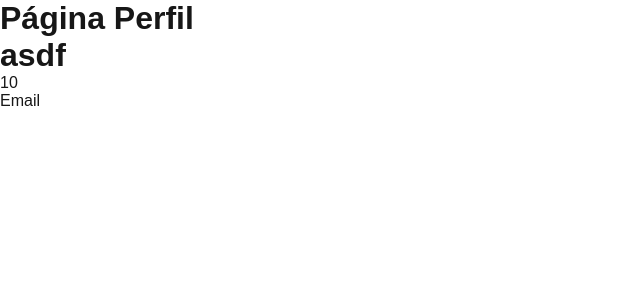
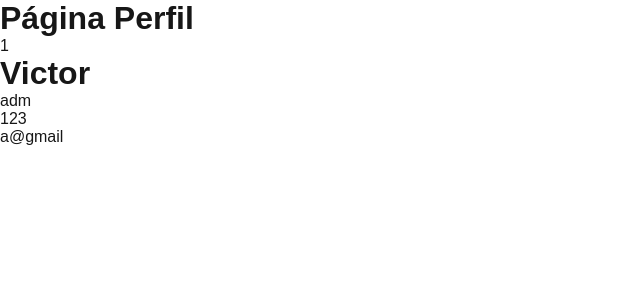
Before and after one commit to Victor14791012/PTAC-VictoreFelipe, a Next.js app: page /perfil in a window 1280 px wide. Shown: the top 300 px of the page, without its empty margins (0-640 px from the left). Built offline with nearby package versions, Linux system fonts and the light colour scheme.

Commit message:
Ativ  Criação de Interfaces

```diff
--- a/src/app/interfaces/perfilUsuario.tsx
+++ b/src/app/interfaces/perfilUsuario.tsx
@@ -3,9 +3,12 @@ import Usuario from './usuario'
 const PerfialUsuario: React.FC <{usuario: Usuario}> = ({usuario}) => {
     return(
         <div>
+                <p>{usuario.id}</p>
                 <h1>{usuario.nome}</h1>
-                <p>{usuario.idade}</p>
-                {usuario.email && <p>Email</p>}
+                <p>{usuario.tipo}</p>
+                <p> {usuario.password}</p>
+
+                { usuario.email? <p>{usuario.email}</p>  : <p>Sem email disponível</p>}
         </div>
     )
 }
--- a/src/app/perfil/page.tsx
+++ b/src/app/perfil/page.tsx
@@ -9,9 +9,11 @@ import PerfilUsuario  from "../interfaces/perfilUsuario";
 
 const PaginaPerfil = () =>{
     const usuario = {
-        nome : 'asdf',
-        idade : '10',
-        email : 'a@gmail.com'
+        id: 1,
+        nome: "Victor",
+        email: "a@gmail",
+        password: "123",
+        tipo: "adm",
     }
 
     return (
```
Also changed, not shown: src/app/interfaces/Mesa.tsx (added, +17 -0 lines), src/app/interfaces/Reserva.tsx (added, +31 -0 lines), src/app/interfaces/usuario.tsx (+17 -3 lines), src/app/mesa/page.tsx (added, +32 -0 lines), src/app/reserva/page.tsx (added, +37 -0 lines).
